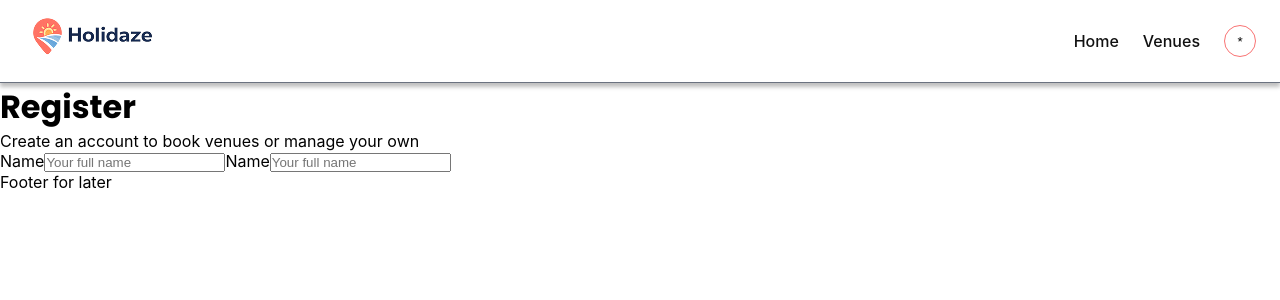
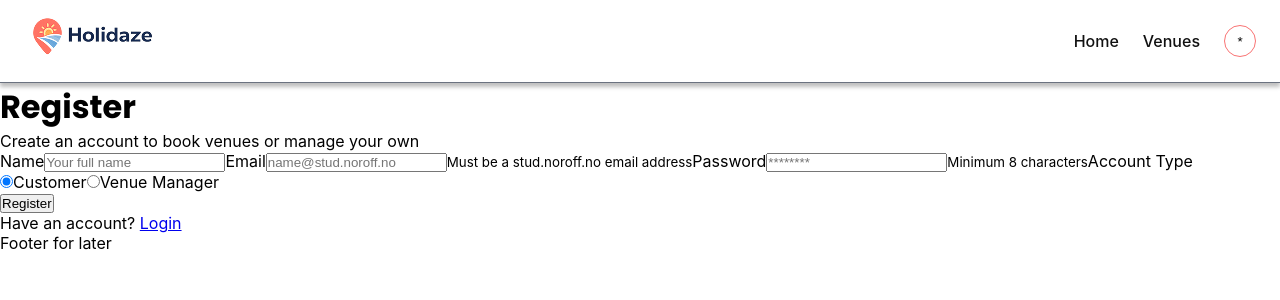
Before and after one commit to olekb2001/Ole-Kristian-Berge-PE2, a React (Vite) app: page /register in a window 1280 px wide. Shown: the top 300 px of the page. Built offline with nearby package versions, Linux system fonts and the light colour scheme; a web font is replaced by a local one.

Commit message:
commenting

```diff
--- a/src/pages/Register.jsx
+++ b/src/pages/Register.jsx
@@ -1,14 +1,26 @@
 import { useState } from "react"
 import { registerTheUser } from "../api/auth"
+/*
+this page allowes new users to create an account.
+
+the form on this page collects the users
+-name
+-email
+-password
+-and whether you are a venue manager or not
+
+when the form is submitted, the data is sent to the Noroff api
+using the registerTheUser function from api/auth.
+*/
 
 export default function Register(){
     // here i store form inputs in state
     const [name, setName] = useState("");
     const [email, setEmail] = useState("");
-    const [password, setPassord] = useState("");
+    const [password, setPassword] = useState("");
     const [venueManager, setVenueManager] = useState(false);
 
-    //message shows after submit
+    //message shows after submitting the form
     const [message, setMessage] = useState("");
 
     // this runs when the form is submitted
@@ -38,29 +50,54 @@ export default function Register(){
                         onChange={(e) => setName(e.target.value)}
                     />
 
-                    <label>Name</label>
+                    <label>Email</label>
                     <input
-                        type="text"
-                        placeholder="Your full name"
-                        value={name}
-                        onChange={(e) => setName(e.target.value)}
+                        type="email"
+                        placeholder="name@stud.noroff.no"
+                        value={email}
+                        onChange={(e) => setEmail(e.target.value)}
                     />
+                    <small>Must be a stud.noroff.no email address</small>
 
+                    <label>Password</label>
+                    <input
+                        type="password"
+                        placeholder="********"
+                        value={password}
+                        onChange={(e) => setPassword(e.target.value)}
+                    />
+                    <small>Minimum 8 characters</small>
 
+                    <label>Account Type</label>
+                    <div className="account-type">
+                        <label>
+                            <input
+                                type="radio"
+                                name="accountType"
+                                checked={!venueManager}
+                                onChange={() => setVenueManager(false)}
 
+                            />
+                            Customer
+                        </label>
 
+                        <label>
+                            <input
+                                type="radio"
+                                name="accountType"
+                                checked={venueManager}
+                                onChange={() => setVenueManager(true)}
 
+                            />
+                            Venue Manager
+                        </label>
+                    </div>
+                    <button type="submit" className="register-button">Register</button>
+                    <p className="login-link">Have an account? <a href = "/login">Login</a></p>
 
-
+                    {message && <p>{message}</p>}
                 </form>
-
-
-
             </div>
-
-
-
-
         </div>
     )
 
```
